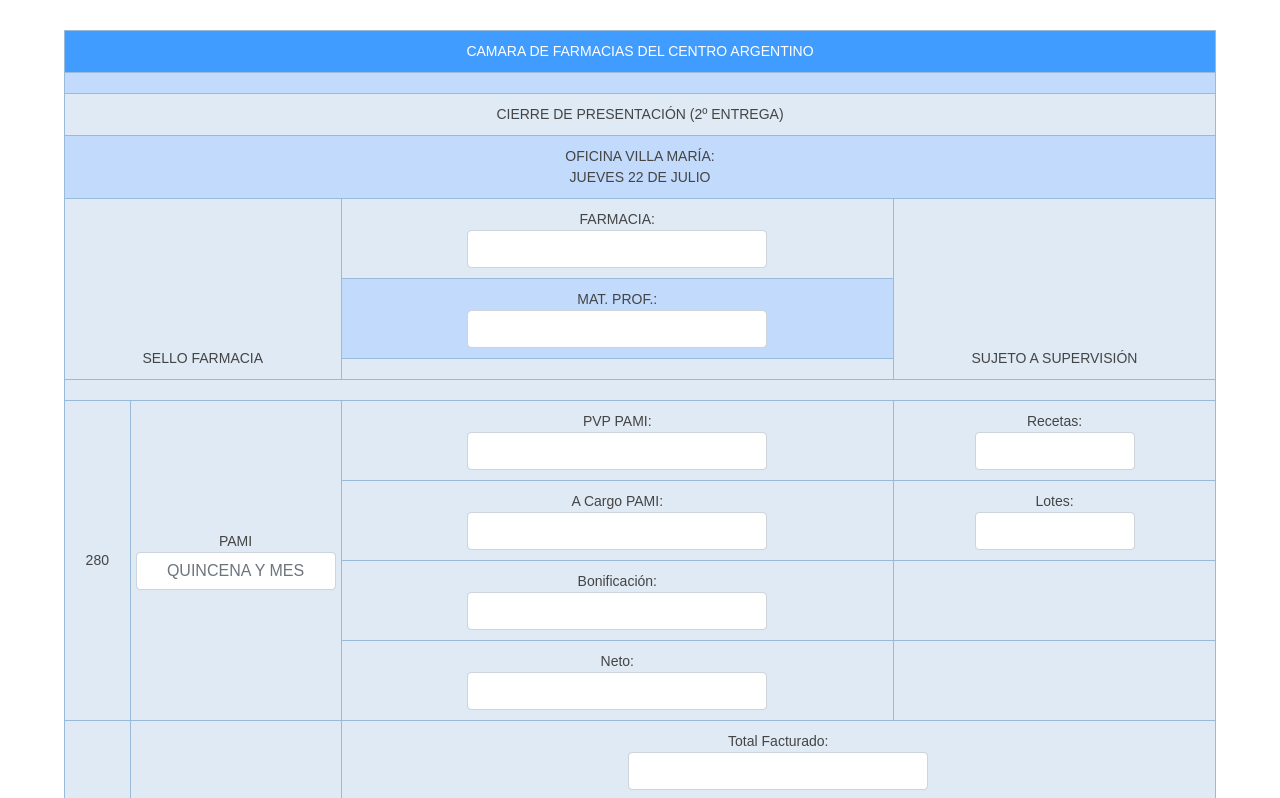
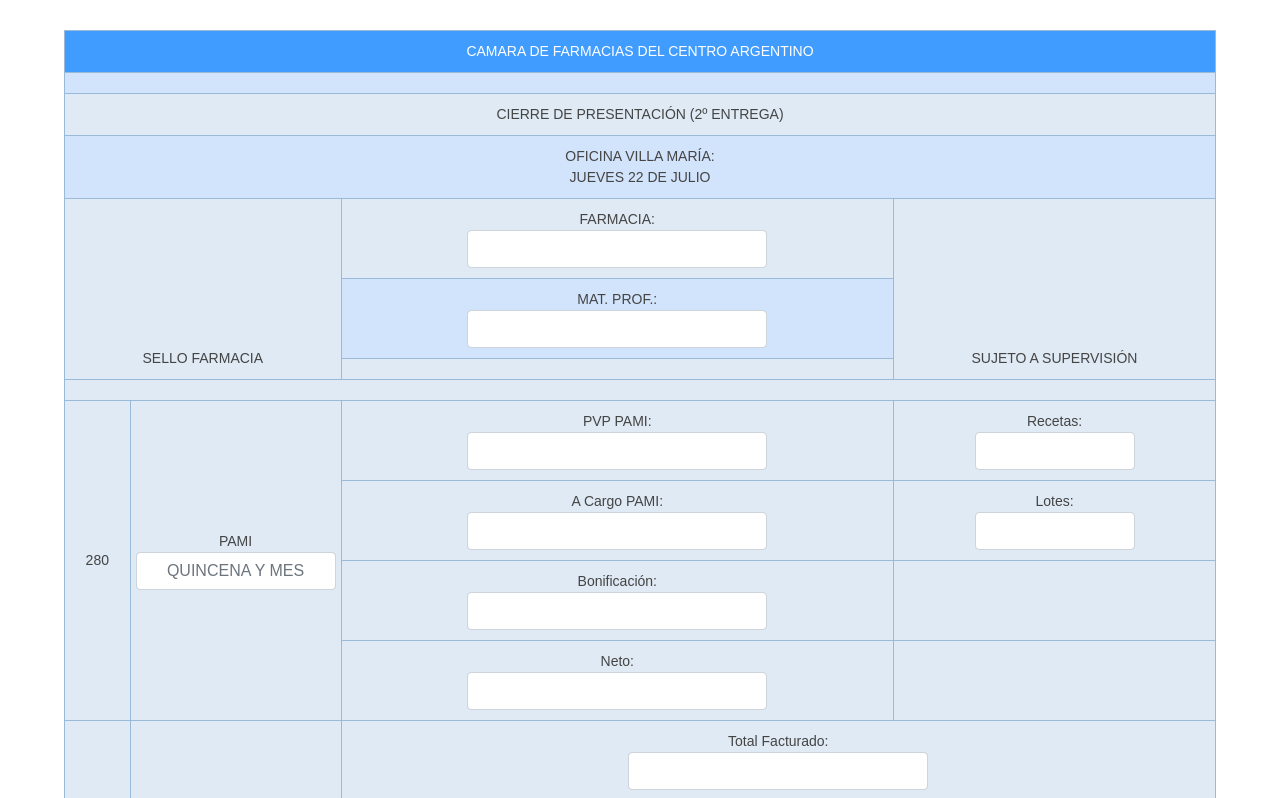
Before and after one commit to diegobisego/camara-de-farmacias---planilla-2, a plain HTML site: page index.html in a window 1280 px wide. Shown: the top 798 px of the page. Drawn offline with nearby package versions, Linux system fonts and the light colour scheme.

Commit message:
Todo listo, falta boton guardar e imprimir, se agrega style

```diff
--- a/style.css
+++ b/style.css
@@ -47,7 +47,7 @@
 }
 
 .tg .tg-phtq {
-    background-color:#C2DAFB;
+    background-color:#D2E4FC;
     border-color:inherit;
     text-align:left;
     vertical-align:top;
```
